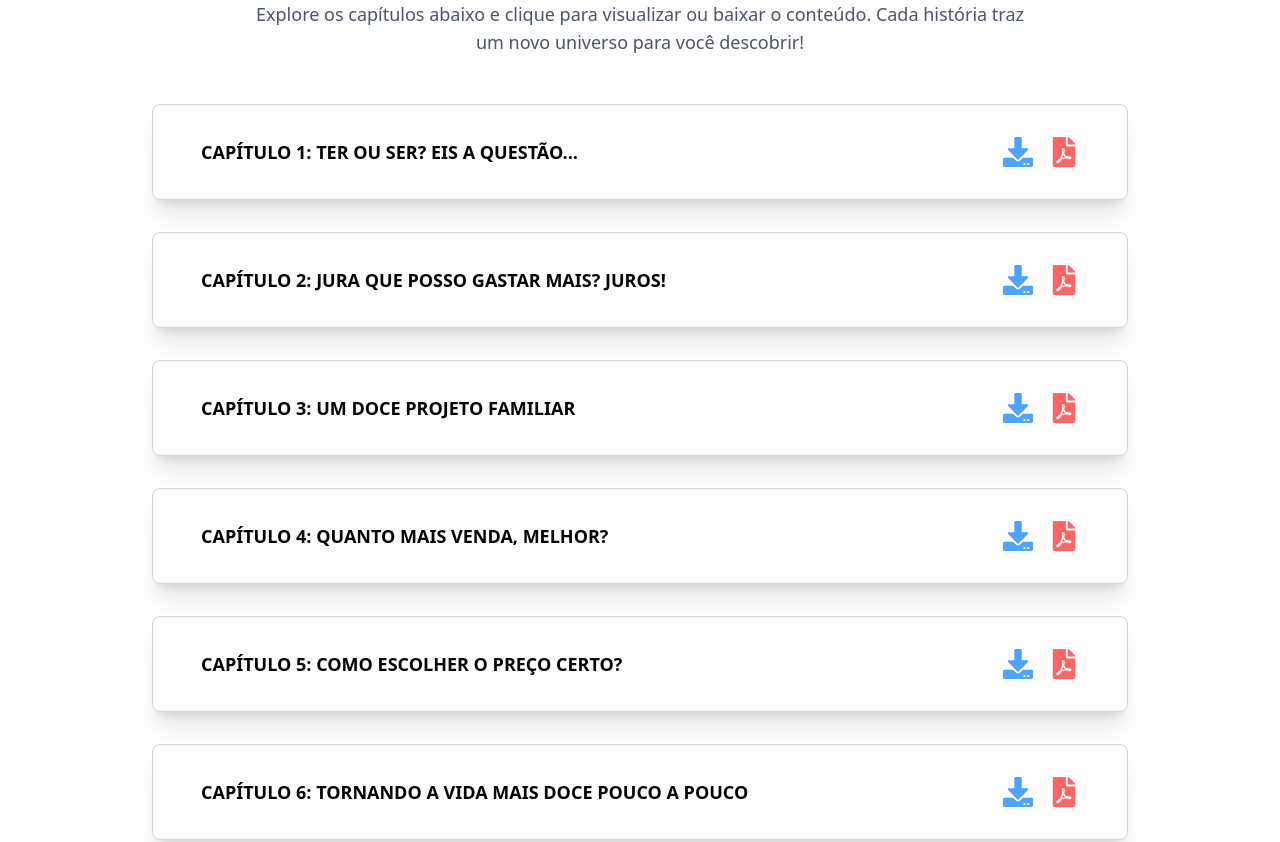
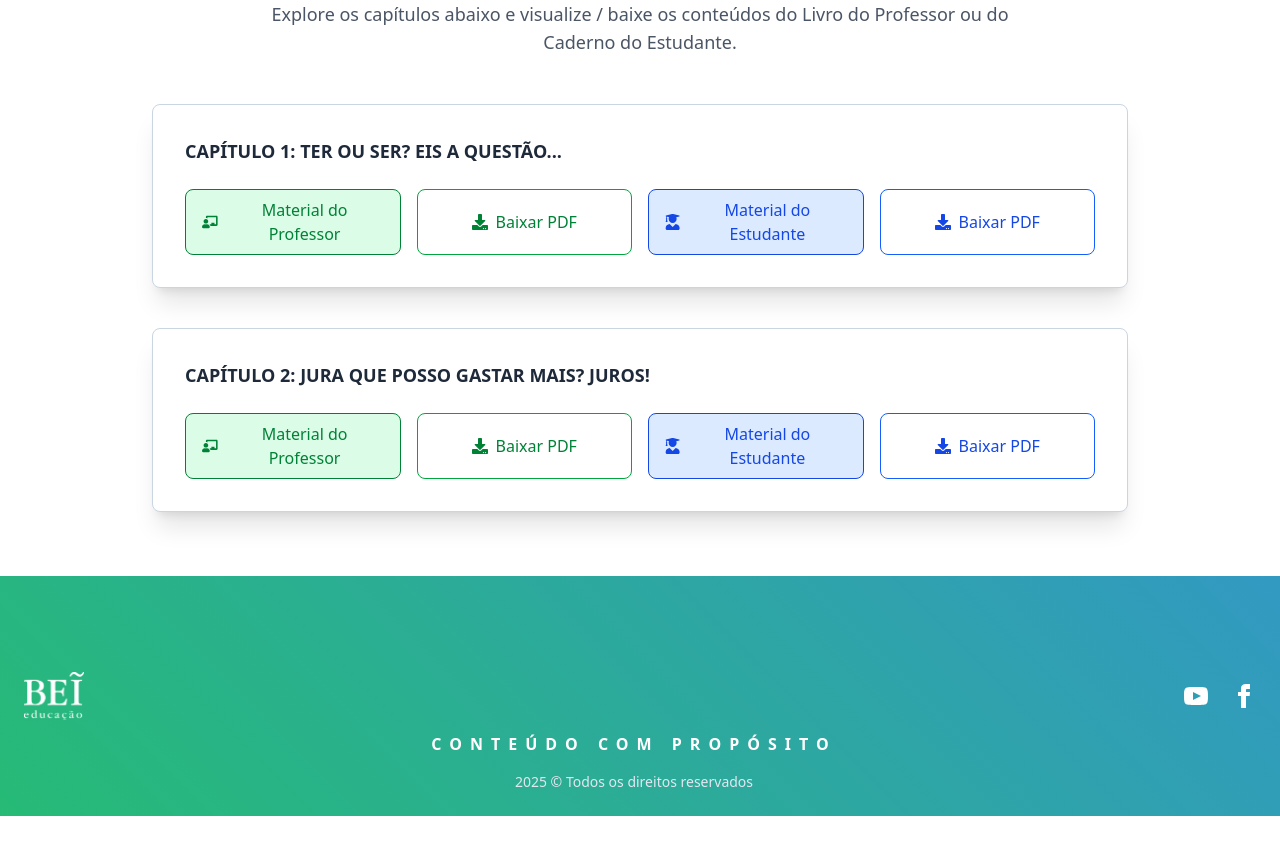
Before and after one commit to heliobei/conteudoextra, a React (Vite) app: page / in a window 1280 px wide. Shown: the part 800-1642 px from the top of the page. After the commit the page ends 1616 px from the top, so only its background shows below. Built offline with nearby package versions, Linux system fonts and the light colour scheme.

Commit message:
Update ChapterList.jsx

```diff
--- a/src/components/ChapterList.jsx
+++ b/src/components/ChapterList.jsx
@@ -1,28 +1,21 @@
 import React, { useState } from "react";
-import { FaDownload, FaFilePdf } from "react-icons/fa";
+import { FaDownload, FaChalkboardTeacher, FaUserGraduate } from "react-icons/fa";
 
 const chapters = [
-  { id: 1, title: "Ter ou Ser? Eis a Questão...", pdfPath: "/assets/pdfs/cap_1_1a_serie.pdf" },
-  { id: 2, title: "Jura que posso gastar mais? Juros!", pdfPath: "/assets/pdfs/cap_1_1a_serie.pdf" },
-  { id: 3, title: "Um doce projeto familiar", pdfPath: "/assets/pdfs/cap_1_1a_serie.pdf" },
-  { id: 4, title: "Quanto mais venda, melhor?", pdfPath: "/assets/pdfs/cap_1_1a_serie.pdf" },
-  { id: 5, title: "Como escolher o preço certo?", pdfPath: "/assets/pdfs/cap_1_1a_serie.pdf" },
-  { id: 6, title: "Tornando a Vida mais doce pouco a pouco", pdfPath: "/assets/pdfs/cap_1_1a_serie.pdf" },
-  { id: 7, title: "Qual é meu sonho?", pdfPath: "/assets/pdfs/cap_1_1a_serie.pdf" },
-  { id: 8, title: "Planejando para chegar lá", pdfPath: "/assets/pdfs/cap_1_1a_serie.pdf" },
-  { id: 9, title: "Quando chegarei lá?", pdfPath: "/assets/pdfs/cap_1_1a_serie.pdf" },
-  { id: 10, title: "Realizando sonhos numa curva", pdfPath: "/assets/pdfs/cap_1_1a_serie.pdf" },
-  { id: 11, title: "Aprendendo a lidar com dinheiro", pdfPath: "/assets/pdfs/cap_1_1a_serie.pdf" },
-  { id: 12, title: "Capítulo extra", pdfPath: "/assets/pdfs/cap_1_1a_serie.pdf" },
-  { id: 13, title: "Outro capítulo extra", pdfPath: "/assets/pdfs/cap_1_1a_serie.pdf" },
-
+  { id: 1, title: "Ter ou Ser? Eis a Questão...", teacherPdf: "/assets/pdfs/Capitulo_01_ALD_8o_ano_Educador.pdf", studentPdf: "/assets/pdfs/Capitulo 01_ALD_8o_ano_Estudante.pdf" },
+  { id: 2, title: "Jura que posso gastar mais? Juros!", teacherPdf: "/assets/pdfs/Capitulo_02_ALD_8o_ano_Educador.pdf", studentPdf: "/assets/pdfs/Capitulo_02_ALD_8o_ano_Estudante.pdf" },
+  // ... outros capítulos
 ];
 
 const ChapterList = () => {
-    const [openPdf, setOpenPdf] = useState(null);
+  const [openPdf, setOpenPdf] = useState({ id: null, type: null });
 
-    const togglePdf = (id) => {
-      setOpenPdf(openPdf === id ? null : id);
+  const togglePdf = (id, type) => {
+    if (openPdf.id === id && openPdf.type === type) {
+      setOpenPdf({ id: null, type: null });
+    } else {
+      setOpenPdf({ id, type });
+    }
   };
 
   const downloadPdf = (path) => {
@@ -35,64 +28,74 @@ const ChapterList = () => {
   };
 
   return (
-      <div id="chapter-list" className="w-full max-w-5xl mx-auto p-6">
-        {/* Título e introdução */}
+    <div className="w-full max-w-5xl mx-auto p-6" id="chapter-list">
       <h1 className="text-4xl font-semibold text-center mb-4 bg-gradient-to-br from-green-700 to-green-500 text-transparent bg-clip-text">
         Biblioteca de Capítulos
       </h1>
       <p className="text-lg text-gray-600 text-center mb-8 max-w-3xl mx-auto pb-4">
-          Explore os capítulos abaixo e clique para visualizar ou baixar o conteúdo.
-          Cada história traz um novo universo para você descobrir!
+        Explore os capítulos abaixo e visualize / baixe os conteúdos do Livro do Professor ou do Caderno do Estudante.
       </p>
 
-        {/* Lista de capítulos */}
       {chapters.map((chapter) => (
-          <div key={chapter.id} className="mb-8">
-            {/* ITEM DA LISTA */}
-            <div
-              className={`flex items-center justify-between p-8 border border-slate-300 rounded-lg shadow-xl
-                transition-all cursor-pointer ${
-                  openPdf === chapter.id ? "bg-green-500 text-white" : "bg-white hover:bg-gray-50"
-                }`}
-              onClick={() => togglePdf(chapter.id)}
-            >
-              <h2
-                className="text-lg font-semibold uppercase ml-4"
-
-              >
+        <div key={chapter.id} className="mb-10">
+          <div className="flex flex-col gap-4 p-8 border border-slate-300 rounded-lg shadow-xl bg-white hover:bg-gray-50 transition-all">
+            <h2 className="text-lg font-semibold uppercase text-gray-800">
               Capítulo {chapter.id}: {chapter.title}
             </h2>
-              <div className="flex gap-4">
+
+            <div className="flex flex-wrap gap-4 mt-2 w-full">
+              {/* Botões do PROFESSOR */}
               <button
-                  onClick={(e) => {
-                    e.stopPropagation();
-                    downloadPdf(chapter.pdfPath);
-                  }}
-                  className={`transition-all ${
-                    openPdf === chapter.id ? "text-white" : "text-blue-400 hover:text-blue-800"
+                onClick={() => togglePdf(chapter.id, "teacher")}
+                className={`flex-1 min-w-[200px] flex items-center gap-2 px-4 py-2 rounded-lg justify-center border font-medium transition-all ${
+                  openPdf.id === chapter.id && openPdf.type === "teacher"
+                    ? "bg-green-600 text-white"
+                    : "bg-green-100 text-green-700 hover:bg-green-200"
                 }`}
               >
-                  <FaDownload size={30} />
+                <FaChalkboardTeacher />
+                Material do Professor
               </button>
+
               <button
-                  onClick={(e) => {
-                    e.stopPropagation();
-                    togglePdf(chapter.id);
-                  }}
-                  className={`transition-all mr-4 ${
-                    openPdf === chapter.id ? "text-white" : "text-red-400 hover:text-red-800"
+                onClick={() => downloadPdf(chapter.teacherPdf)}
+                className="flex-1 min-w-[200px] flex items-center gap-2 px-4 py-2 rounded-lg border justify-center border-green-600 text-green-700 bg-white hover:bg-green-50 font-medium transition-all"
+              >
+                <FaDownload />
+                Baixar PDF
+              </button>
+
+              {/* Botões do ESTUDANTE */}
+              <button
+                onClick={() => togglePdf(chapter.id, "student")}
+                className={`flex-1 min-w-[200px] flex items-center gap-2 px-4 py-2 justify-center rounded-lg border font-medium transition-all ${
+                  openPdf.id === chapter.id && openPdf.type === "student"
+                    ? "bg-blue-600 text-white"
+                    : "bg-blue-100 text-blue-700 hover:bg-blue-200"
                 }`}
               >
-                  <FaFilePdf size={30} />
+                <FaUserGraduate />
+                Material do Estudante
+              </button>
+
+              <button
+                onClick={() => downloadPdf(chapter.studentPdf)}
+                className="flex-1 min-w-[200px] flex items-center gap-2 px-4 py-2 justify-center rounded-lg border border-blue-600 text-blue-700 bg-white hover:bg-blue-50 font-medium transition-all"
+              >
+                <FaDownload />
+                Baixar PDF
               </button>
             </div>
           </div>
 
-            {/* CONTAINER DO PDF */}
-            {openPdf === chapter.id && (
-              <div className="mt-4 border p-4 rounded-lg bg-green-500 h-[80vh] flex justify-center">
+          {openPdf.id === chapter.id && (
+            <div className="mt-4 border p-4 rounded-lg bg-green-50 h-[80vh] flex justify-center">
               <embed
-                  src={chapter.pdfPath}
+                src={
+                  openPdf.type === "teacher"
+                    ? chapter.teacherPdf
+                    : chapter.studentPdf
+                }
                 type="application/pdf"
                 width="100%"
                 height="100%"
```
Lines whose indentation alone changed are shown as unchanged.
